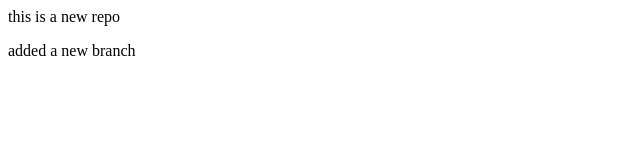
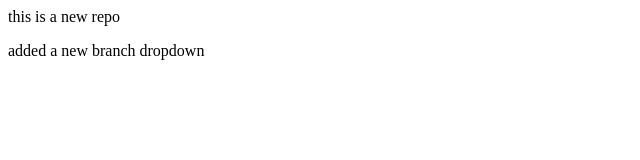
Before and after one commit to prashantsingh16112000/localrepo, a plain HTML site: page index.html in a window 1280 px wide. Shown: the full height of the page, 0-640 px from the left. Drawn offline with Linux system fonts and the light colour scheme.

Commit message:
add dropdown

```diff
--- a/index.html
+++ b/index.html
@@ -1,2 +1,2 @@
 <p>this is a new repo</p>
-<p>added a new branch</p>
+<p>added a new branch dropdown</p>
```
